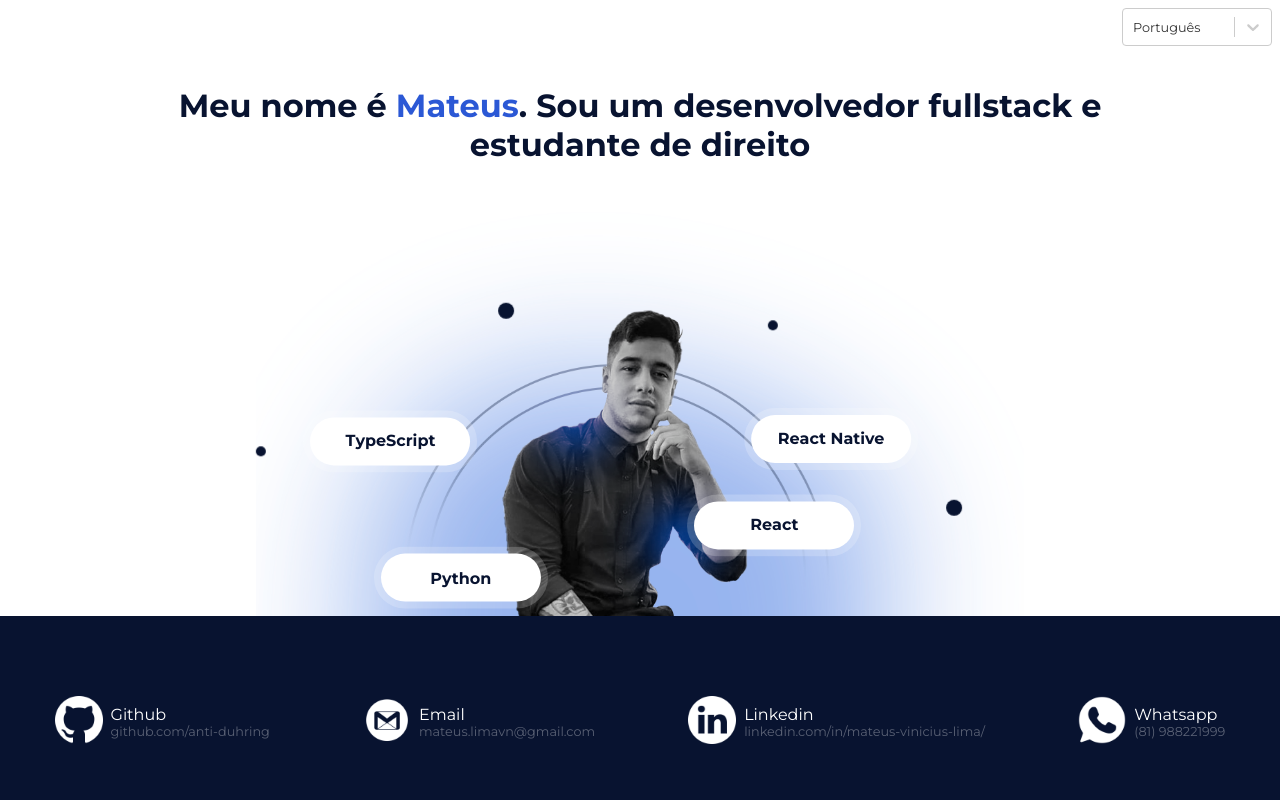
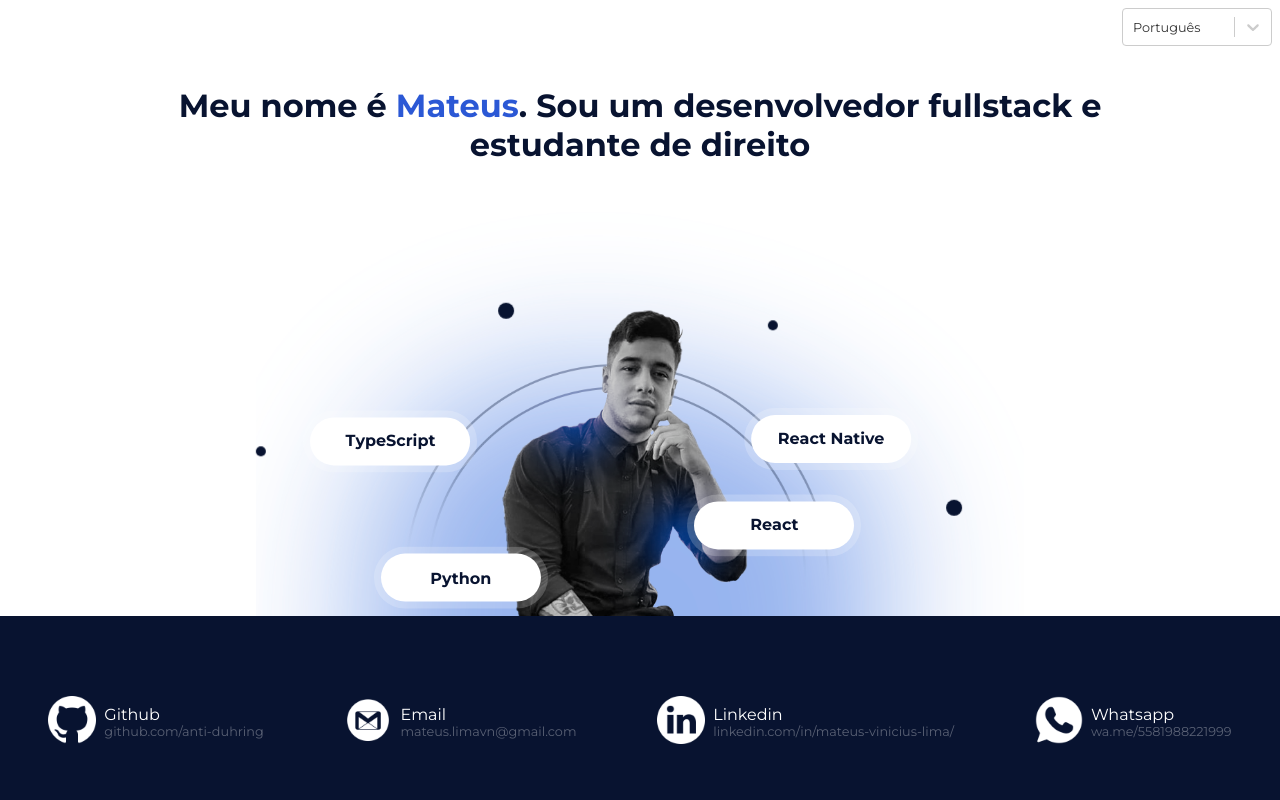
Before and after one commit to anti-duhring/anti-duhring.github.io, a React (Create React App) app: page / in a window 1280 px wide. Shown: the top 800 px of the page. Built offline with nearby package versions, Linux system fonts and the light colour scheme.

Commit message:
fix: whatsapp link

```diff
--- a/src/components/Contact/index.js
+++ b/src/components/Contact/index.js
@@ -37,7 +37,7 @@ const Contact = () => {
                 <MediaItem title="Github" img={GithubImg} link="https://github.com/anti-duhring" />
                 <MediaItem title="Email" img={GmailImg} link="mailto:mateus.limavn@gmail.com" />
                 <MediaItem title="Linkedin" img={LinkedinImg} link="https://linkedin.com/in/mateus-vinicius-lima/" />
-                <MediaItem title="Whatsapp" img={WppImg} link="(81) 988221999" />
+                <MediaItem title="Whatsapp" img={WppImg} link="https://wa.me/5581988221999" />
             </MediaFlexbox>
             </ContainerBlue>
             <AboutMe />
```
